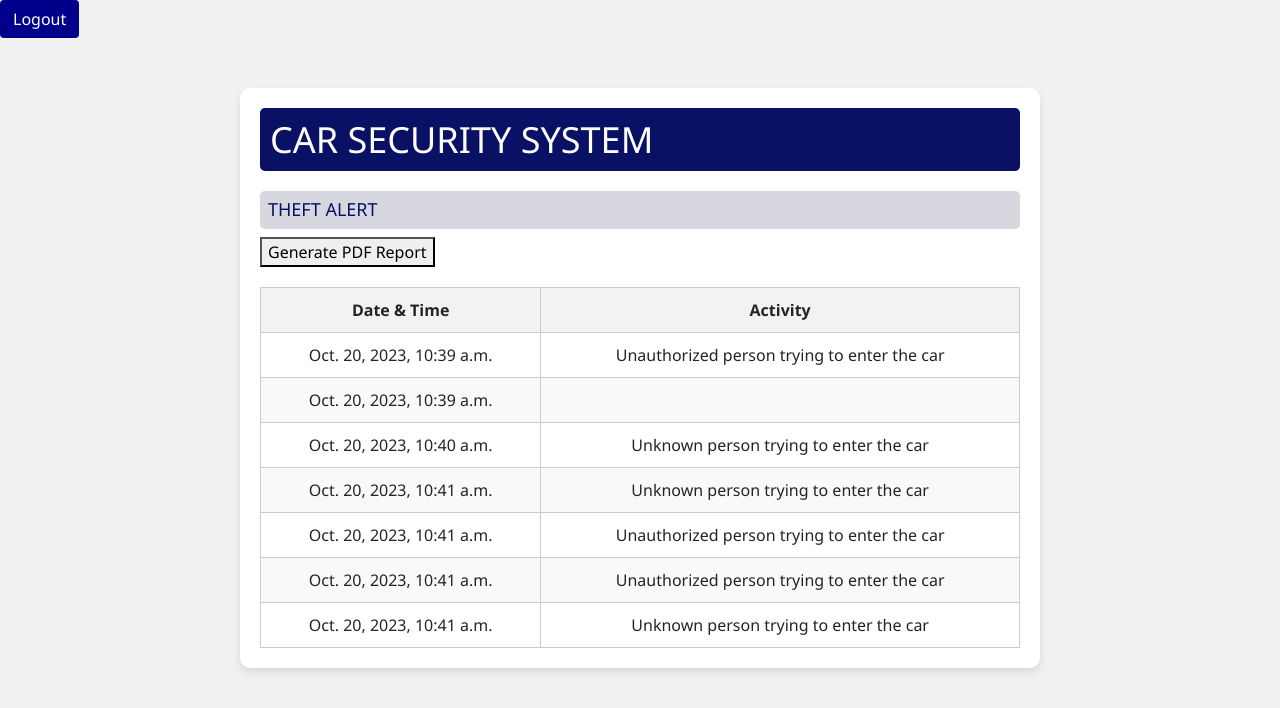
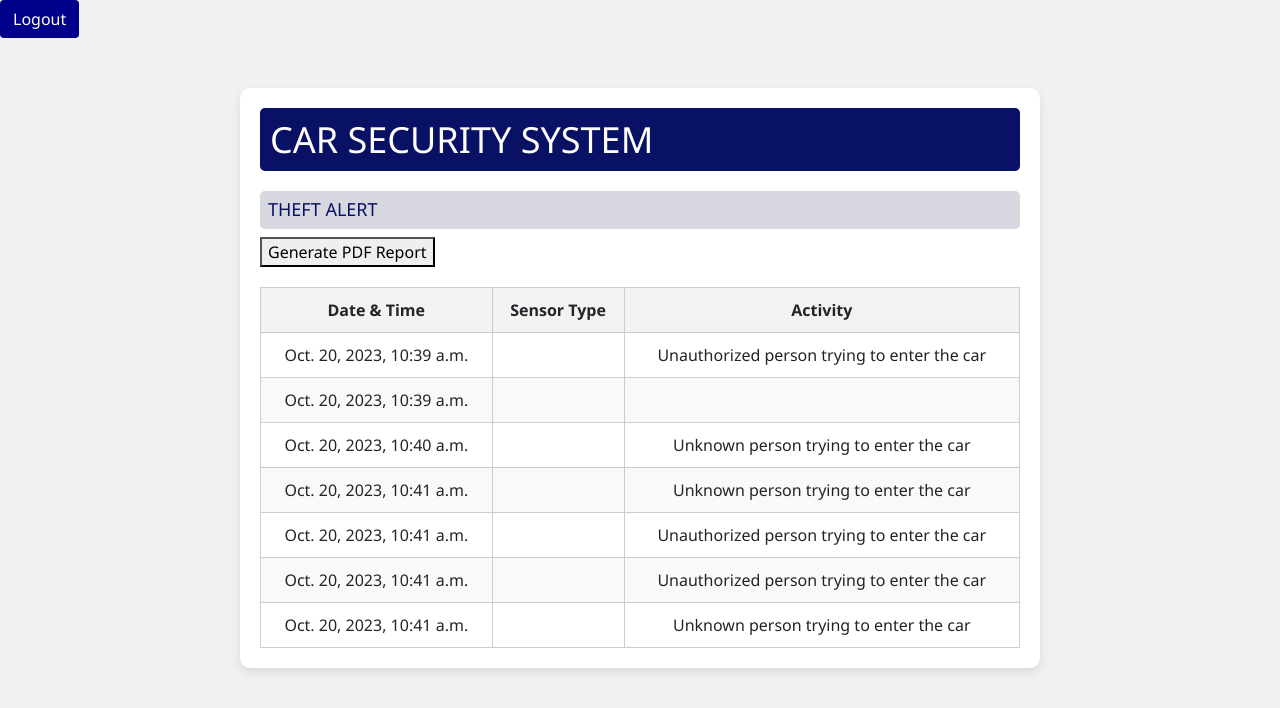
Before and after one commit to Euphrosine/sensingproject, a Django app: page / in a window 1280 px wide. Shown: the top 708 px of the page. Run offline with Django 4.2, Linux system fonts and the light colour scheme; a user stored in the database is signed in; data comes from the database, SQL or seed files in the repository; some libraries are stand-ins or nearby versions.

Commit message:
added new column

```diff
--- a/sensing_project/settings.py
+++ b/sensing_project/settings.py
@@ -86,7 +86,7 @@
 # }
 
 DATABASES = {
-    'default': dj_database_url.config(default='postgres://sensorprojectdb_user:xMA4UE0Rw8gnSwCX5GAAW4b0ws7UaGVJ@dpg-ckrqdkg5vl2c738b8370-a.oregon-postgres.render.com/sensorprojectdb')
+    'default': dj_database_url.config(default='postgresql://postgres:mqORmUcjIlzz5Fi3OSZt@containers-us-west-40.railway.app:7501/railway')
 }
 
 # Password validation
--- a/sensorapp/models.py
+++ b/sensorapp/models.py
@@ -4,8 +4,9 @@
 
 class SensorData(models.Model):
     datetime = models.DateTimeField(default=timezone.now)
+    sensor = models.CharField(max_length=100)
     activity = models.CharField(max_length=100)
     status = models.IntegerField(default=0)
 
     def __str__(self):
-        return f"ID: {self.id}, Activity: {self.activity}"
+        return f"ID: {self.id}, Sensor: {self.sensor}, Activity: {self.activity}"
--- a/sensorapp/templates/sensorapp/index.html
+++ b/sensorapp/templates/sensorapp/index.html
@@ -78,6 +78,7 @@
             <thead>
                 <tr>
                     <th>Date & Time</th>
+                    <th>Sensor Type</th>
                     <th>Activity</th>
                 </tr>
             </thead>
@@ -85,6 +86,7 @@
                 {% for data in sensor_data %}
                     <tr>
                         <td>{{ data.datetime }}</td>
+                        <td>{{ data.sensor }}</td>
                         <td>{{ data.activity }}</td>
                     </tr>
                 {% endfor %}
--- a/sensorapp/views.py
+++ b/sensorapp/views.py
@@ -13,20 +13,27 @@
 
     # Initialize param2 (activity) with an empty string
     activity = ""
+    sensor = ""
 
     if status == "1":
         activity = "Unauthorized person trying to enter the car with fingerprint"
+        sensor = "Fingerprint"
     elif status == "2":
         activity = "Unknown person is coming near your car"
+        sensor = "Aproximity"
 
     if status == "3":
         activity = "Unkown person is passing near your car"
+        sensor = "Motion"
+
     elif status == "4":
         activity = "Unknown person touched your car"
+        sensor = "Touch"
 
     # Create a dictionary to store the data you want to save
     data_to_save = {
         'datetime': timezone.now(),
+        'sensor' : sensor,
         'activity': activity,
         'status': status
     }
@@ -38,7 +45,7 @@
     sensor_data = SensorData.objects.all()
 
     # Convert the data to JSON format
-    response_data = [{'datetime': entry.datetime, 'activity': entry.activity, 'status': entry.status} for entry in sensor_data]
+    response_data = [{'datetime': entry.datetime, 'sensor': entry.sensor,'activity': entry.activity, 'status': entry.status} for entry in sensor_data]
 
     return JsonResponse(response_data, safe=False)
 
--- /dev/null
+++ b/senv/pyvenv.cfg
@@ -0,0 +1,5 @@
+home = C:\Users\Euphro's PC\AppData\Local\Microsoft\WindowsApps\PythonSoftwareFoundation.Python.3.11_qbz5n2kfra8p0
+include-system-site-packages = false
+version = 3.11.6
+executable = C:\Users\Euphro's PC\AppData\Local\Microsoft\WindowsApps\PythonSoftwareFoundation.Python.3.11_qbz5n2kfra8p0\python.exe
+command = C:\Users\Euphro's PC\AppData\Local\Microsoft\WindowsApps\PythonSoftwareFoundation.Python.3.11_qbz5n2kfra8p0\python.exe -m venv C:\Users\Euphro's PC\Desktop\projects\sensingproject\senv
```
Also changed, not shown: sensorapp/migrations/0001_initial.py, 12 other files.
